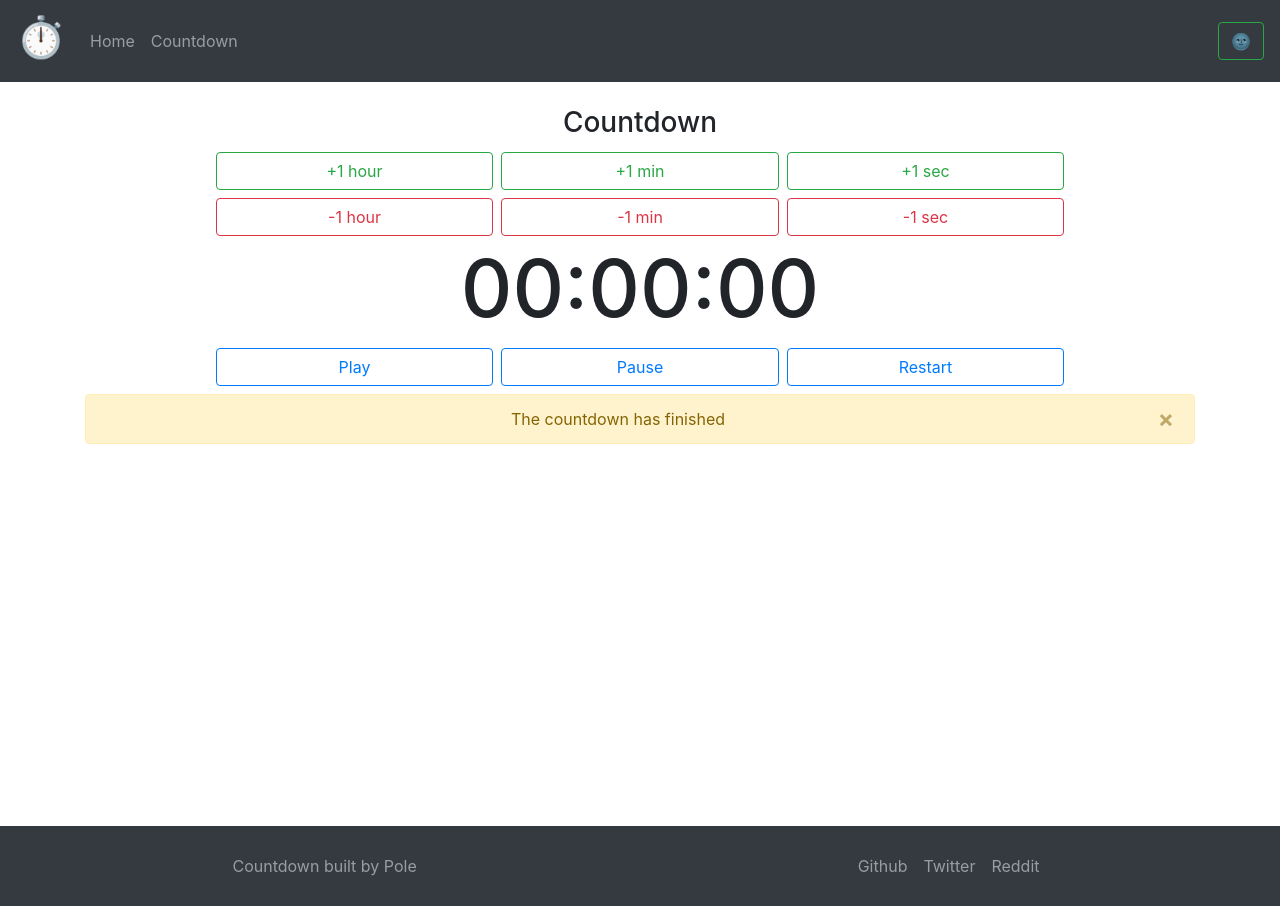
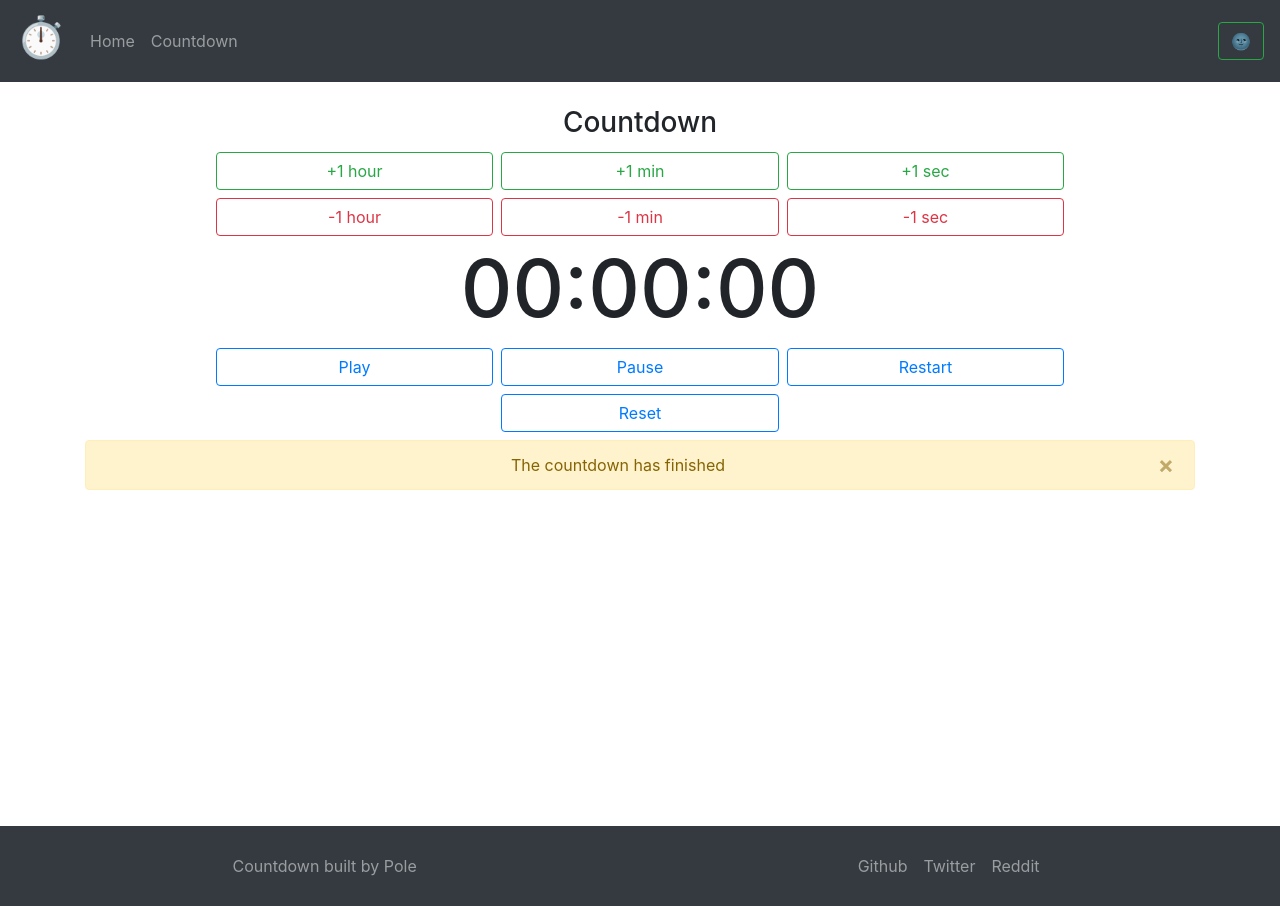
Before and after one commit to Pole11/countdown-react, a React (Create React App) app: page /countdown in a window 1280 px wide. Built offline with nearby package versions, Linux system fonts and the light colour scheme.

Commit message:
added reset button

```diff
--- a/src/components/countdown.component.js
+++ b/src/components/countdown.component.js
@@ -8,6 +8,7 @@ export default class Countdown extends Component {
     this.startTimer = this.startTimer.bind(this);
     this.pauseTimer = this.pauseTimer.bind(this);
     this.clearTimer = this.clearTimer.bind(this);
+    this.resetTimer = this.resetTimer.bind(this);
     this.onChangeTimer = this.onChangeTimer.bind(this);
 
     this.state = {
@@ -51,8 +52,14 @@ export default class Countdown extends Component {
     }
   }
 
+  resetTimer() {
+    this.setState({
+      timerTime: 0
+    })
+  }
+
   onChangeTimer(input) {
-    const max = 215999999;
+    const max = 216000000;
     if (!this.state.timerOn) {
       if (input === 'increaseSeconds' && this.state.timerTime + 1000 < max) {
         this.setState({ timerTime: this.state.timerTime + 1000 })
@@ -62,13 +69,15 @@ export default class Countdown extends Component {
         this.setState({ timerTime: this.state.timerTime + 60000 })
       } else if (input === 'decreaseMinutes' && this.state.timerTime - 60000 >= 0) {
         this.setState({ timerTime: this.state.timerTime - 60000 })
-      } else if (input === 'increaseHours' && this.state.timerTime + 360000 < max) {
+      } else if (input === 'increaseHours' && this.state.timerTime + 360000 < max - 360000) {
         this.setState({ timerTime: this.state.timerTime + 3600000  })
       } else if (input === 'decreaseHours' && this.state.timerTime - 360000 >= 0) {
         this.setState({ timerTime: this.state.timerTime - 3600000 })
       }
     }
   }
+
+
 
   render() {
 
@@ -96,6 +105,7 @@ export default class Countdown extends Component {
           <Button className="w-25 m-1" variant="outline-primary" onClick={ this.startTimer }>Play</Button>
           <Button className="w-25 m-1" variant="outline-primary" onClick={ this.pauseTimer }>Pause</Button>
           <Button className="w-25 m-1" variant="outline-primary" onClick={ this.clearTimer }>Restart</Button>
+          <Button className="w-25 m-1" variant="outline-primary" onClick={ this.resetTimer }>Reset</Button>
 
           <Alert id="alert" variant="warning" className="w-100 mt-1" onClose={() => document.getElementById('alert').style.display = 'none'} dismissible>
             The countdown has finished
```
Also changed, not shown: 1 other file (tests, documents, lock files or other folders).
